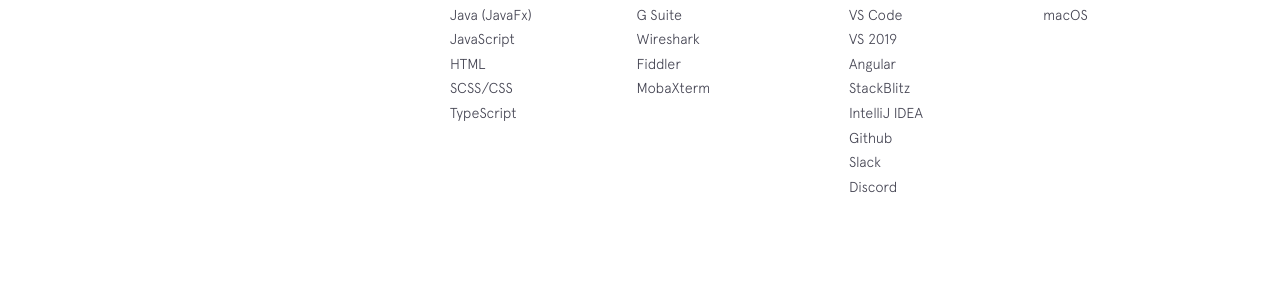
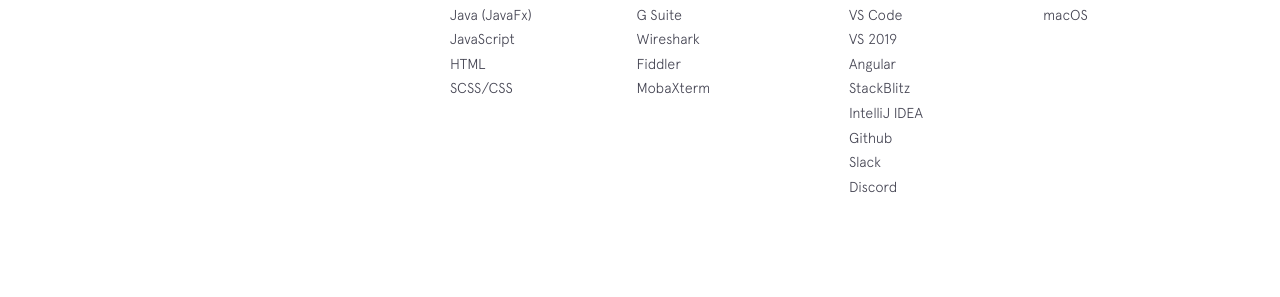
Before and after one commit to rh376/raiyanh717.github.io, a Jekyll site: the page built from index.html, in a window 1280 px wide and 900 px high, scrolled down 1588 px. Shown: the part 400-697 px from the top of the window. Built offline with Jekyll 4.4.1, drawn with Linux system fonts in a browser that asks for light colours; nearby versions of some CDN libraries.

Commit message:
Update skills.yml

```diff
--- a/_data/skills.yml
+++ b/_data/skills.yml
@@ -4,7 +4,6 @@
   - item: JavaScript
   - item: HTML
   - item: SCSS/CSS
-  - item: TypeScript
 
 technologies:
   - item: MS Office
```
